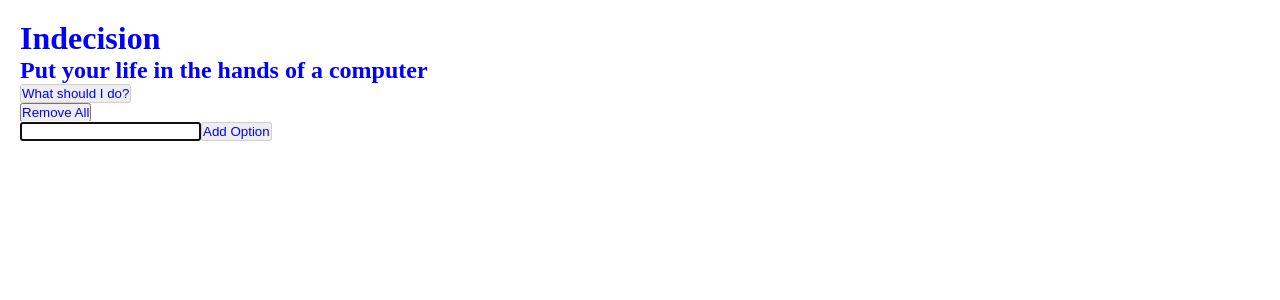
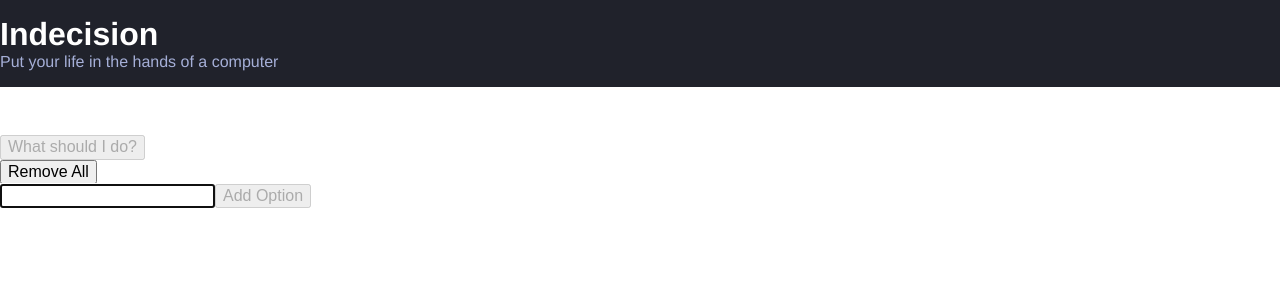
Before and after one commit to davidhenley/indecision, a React app: page / in a window 1280 px wide. Shown: the top 300 px of the page. Built offline with nearby package versions, Linux system fonts and the light colour scheme.

Commit message:
normalize css

```diff
--- a/package.json
+++ b/package.json
@@ -22,6 +22,7 @@
     "concurrently": "^3.5.1",
     "css-loader": "^0.28.7",
     "node-sass": "^4.7.2",
+    "normalize.css": "^7.0.0",
     "sass-loader": "^6.0.6",
     "style-loader": "^0.19.0",
     "webpack": "^3.8.1",
--- a/src/components/Header.js
+++ b/src/components/Header.js
@@ -2,9 +2,9 @@
 import PropTypes from 'prop-types';
 
 const Header = (props) => (
-  <div>
-    <h1>{props.title}</h1>
-    <h2>{props.subtitle}</h2>
+  <div className="header">
+    <h1 className="header__title">{props.title}</h1>
+    <h2 className="header__subtitle">{props.subtitle}</h2>
   </div>
 );
 
--- a/src/index.js
+++ b/src/index.js
@@ -1,6 +1,6 @@
 import React from 'react';
 import { render } from 'react-dom';
-
+import 'normalize.css/normalize.css';
 import './styles/styles.scss';
 
 import App from './components/App';
--- /dev/null
+++ b/src/styles/base/_base.scss
@@ -0,0 +1,8 @@
+html {
+  font-size: 62.5%;
+}
+
+body {
+  font-family: Helvetica, Arial, sans-serif;
+  font-size: 1.6rem;
+}
--- /dev/null
+++ b/src/styles/components/_header.scss
@@ -0,0 +1,18 @@
+.header {
+  background: #20222b;
+  color: white;
+  margin-bottom: 4.8rem;
+  padding: 1.6rem 0;
+}
+
+.header__title {
+  font-size: 3.2rem;
+  margin: 0;
+}
+
+.header__subtitle {
+  color: #a5afd7;
+  font-size: 1.6rem;
+  font-weight: 500;
+  margin: 0;
+}
--- a/src/styles/styles.scss
+++ b/src/styles/styles.scss
@@ -1,13 +1,2 @@
-$primary-color: blue;
-
-* {
-  padding: 0;
-  margin: 0;
-  box-sizing: inherit;
-  color: $primary-color;
-}
-
-body {
-  box-sizing: border-box;
-  padding: 20px;
-}
+@import './base/base';
+@import './components/header';
--- a/webpack.config.js
+++ b/webpack.config.js
@@ -15,7 +15,7 @@
       },
       {
         use: ['style-loader', 'css-loader', 'sass-loader'],
-        test: /\.scss$/
+        test: /\.s?css$/
       }
     ]
   },
```
Also changed, not shown: 2 other files (tests, documents, lock files or other folders).
